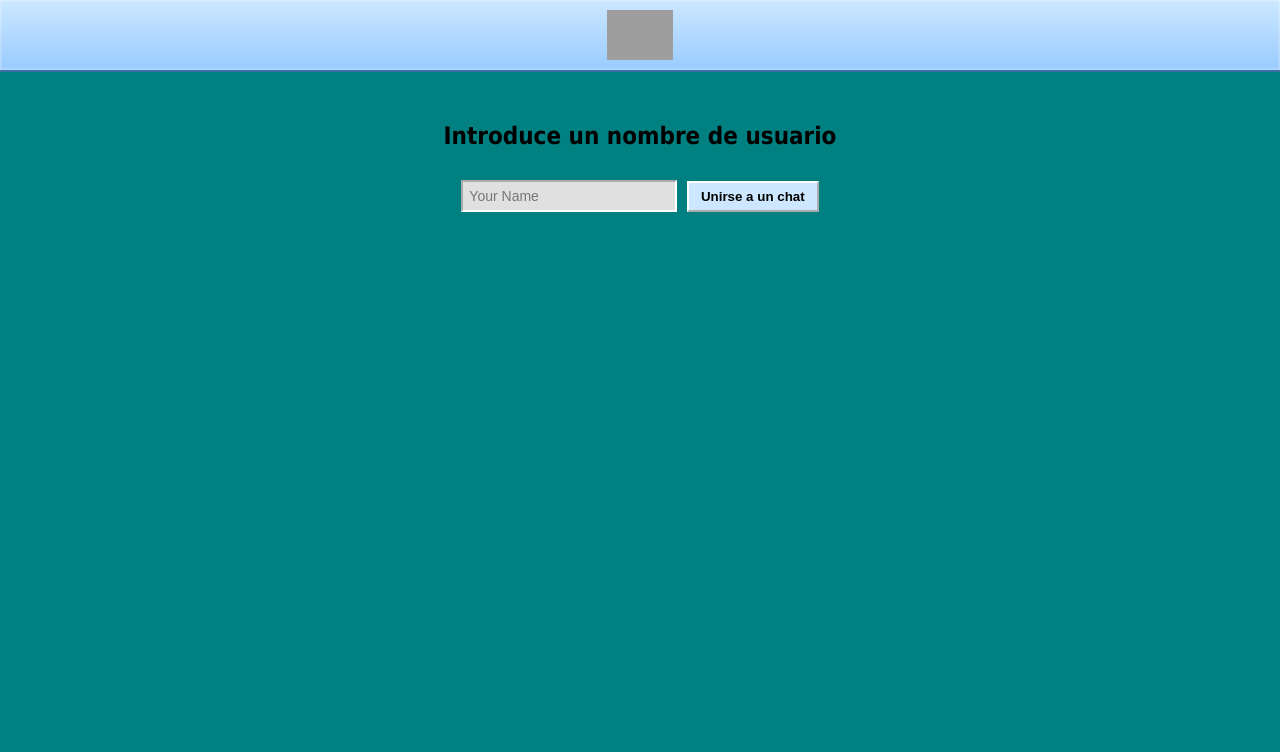
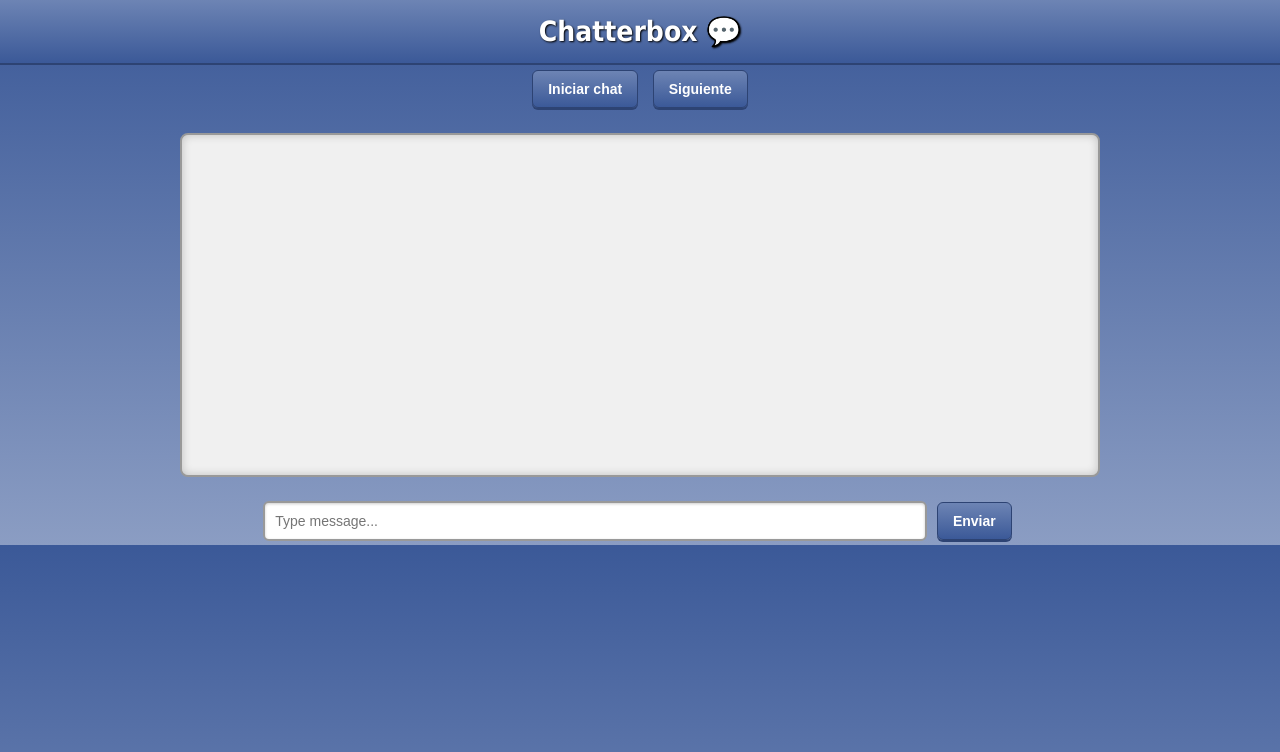
Before and after one commit to River409/chatter-box, a plain HTML site: page index.html in a window 1280 px wide. Drawn offline with Linux system fonts and the light colour scheme; grey boxes are pictures that could not be loaded.

Commit message:
Update title and styles for Chatterbox app

```diff
--- a/index.html
+++ b/index.html
@@ -1,164 +1,137 @@
 <!DOCTYPE html>
 <html>
 <head>
-  <title>Chatterbox (¡habla con extraños!)</title>
+  <title>Chatterbox (Habla con randoms!)</title>
   <style>
-    /* ---------------- Body / Windows XP style ---------------- */
 body {
-      font-family: "Tahoma", sans-serif;
-      background: #008080; /* XP teal background */
-      color: #000;
-      text-align: center;
+  font-family: "Tahoma", "Verdana", sans-serif;
+  background: linear-gradient(to bottom, #3b5998, #8b9dc3);
   margin: 0;
   padding: 0;
+  text-align: center;
+  color: #222;
 }
 
-    /* ---------------- Header / Logo ---------------- */
-    #headerLogo {
-      background: linear-gradient(to bottom, #cce7ff, #99ccff);
-      padding: 10px;
-      border-bottom: 2px solid #3b6ea5;
-      box-shadow: inset 0 0 3px rgba(255,255,255,0.7);
+/* Header */
+h1 {
+  background: linear-gradient(to bottom, #6d84b4, #3b5998);
+  color: white;
+  padding: 15px;
+  margin: 0;
+  border-bottom: 2px solid #2d4373;
+  text-shadow: 1px 1px 2px #000;
+  font-size: 28px;
 }
 
-    #headerLogo img#logo {
-      height: 50px;
-      vertical-align: middle;
-    }
+/* Chat box */
+#chat {
+  height: 320px;
+  width: 70%;
+  margin: 20px auto;
+  padding: 10px;
+  overflow-y: auto;
 
-    /* ---------------- Login Screen ---------------- */
-    #loginScreen {
-      margin-top: 50px;
-    }
+  background: #f0f0f0;
+  border: 2px solid #999;
+  border-radius: 8px;
 
-    #loginScreen input {
-      padding: 6px;
-      width: 200px;
-      border: 2px inset #fff;
-      background: #e0e0e0;
+  box-shadow: inset 0 0 10px rgba(0,0,0,0.2);
+  text-align: left;
   font-size: 14px;
 }
 
-    #loginScreen button {
-      padding: 6px 12px;
-      border: 2px outset #fff;
-      background: #cce7ff;
-      cursor: pointer;
-      font-weight: bold;
-      margin-left: 5px;
+/* Messages */
+#chat p {
+  background: #ffffff;
+  padding: 6px 10px;
+  margin: 5px 0;
+  border-radius: 6px;
+  border: 1px solid #ccc;
 }
 
-    #loginScreen button:hover {
-      background: #99ccff;
+/* Input */
+input {
+  width: 50%;
+  padding: 10px;
+
+  border: 2px solid #999;
+  border-radius: 6px;
+
+  background: #fff;
+  font-size: 14px;
+
+  box-shadow: inset 0 1px 3px rgba(0,0,0,0.2);
 }
 
-    /* ---------------- Chat Window ---------------- */
-    #chatUI {
-      display: none;
-      margin-top: 20px;
+/* Buttons */
+button {
+  padding: 10px 15px;
+  margin: 5px;
+
+  font-size: 14px;
+  font-weight: bold;
+
+  color: white;
+  border: 1px solid #2d4373;
+  border-radius: 6px;
+
+  cursor: pointer;
+
+  background: linear-gradient(to bottom, #6d84b4, #3b5998);
+  box-shadow: 0 2px 0 #2d4373;
 }
 
-    #chat {
-      height: 300px;
-      overflow-y: auto;
-      border: 2px solid #3b6ea5;
-      margin: 10px auto;
-      width: 70%;
-      padding: 10px;
-      background: #e0f0ff;
-      border-radius: 4px;
+/* Button hover */
+button:hover {
+  background: linear-gradient(to bottom, #8b9dc3, #4c66a4);
 }
 
-    /* ---------------- Messages / Bubbles ---------------- */
-    .message {
-      display: flex;
-      align-items: center;
-      margin: 8px 0;
+/* Button click (pressed effect) */
+button:active {
+  box-shadow: 0 1px 0 #2d4373;
+  transform: translateY(1px);
 }
 
-    .message .avatar {
-      width: 32px;
-      height: 32px;
-      border-radius: 50%;
-      margin-right: 8px;
-      background-size: cover;
-      background-position: center;
-      border: 2px solid #3b6ea5;
-    }
-
-    .message.me .bubble {
-      background: #b3f0b3;
-      border: 1px solid #3b6ea5;
-      padding: 5px 8px;
-      border-radius: 4px;
-      margin-left: auto;
-      max-width: 70%;
-    }
-
-    .message.other .bubble {
-      background: #fff48c;
-      border: 1px solid #3b6ea5;
-      padding: 5px 8px;
-      border-radius: 4px;
-      max-width: 70%;
-    }
-
-    /* ---------------- Input & Buttons ---------------- */
-    input#username, input#msg {
-      padding: 6px;
-      width: 200px;
-      border: 2px inset #fff;
-      margin-top: 10px;
-    }
-
-    button {
-      padding: 6px 12px;
-      border: 2px outset #fff;
-      background: #cce7ff;
-      cursor: pointer;
-      font-weight: bold;
-      margin-left: 5px;
-    }
-
-    button:hover {
-      background: #99ccff;
-    }
-
-    /* Scrollbar (XP style) */
+/* Scrollbar (retro-ish, WebKit only) */
 #chat::-webkit-scrollbar {
   width: 10px;
 }
+
+#chat::-webkit-scrollbar-track {
+  background: #dfe3ee;
+}
+
 #chat::-webkit-scrollbar-thumb {
-      background: #99ccff;
-      border: 1px solid #3b6ea5;
-      border-radius: 4px;
+  background: #6d84b4;
+  border-radius: 5px;
 }
   </style>
 </head>
 <body>
 
-<div id="headerLogo">
-  <img id="logo" src="https://preview.redd.it/msn-avatars-of-all-colors-v0-h70w8hxd5uha1.png?width=1024&format=png&auto=webp&s=ea9360b378a5f63881fc093f5c9097a60eadc47e" alt="Logo">
-</div>
+<h1>Chatterbox 💬</h1>
 
-<div id="loginScreen">
-  <h2>Introduce un nombre de usuario</h2>
-  <input id="username" placeholder="Your Name" />
-  <button onclick="enterChat()">Unirse a un chat</button>
-</div>
+<button onclick="startChat()">Iniciar chat</button>
+<button onclick="nextUser()">Siguiente</button>
 
-<div id="chatUI">
-  <button onclick="nextUser()">Siguiente</button>
 <div id="chat"></div>
+
 <input id="msg" placeholder="Type message..." />
-  <button onclick="send()">Enviar mensaje</button>
-</div>
+<button onclick="send()">Enviar</button>
 
 <script type="module">
   import { initializeApp } from "https://www.gstatic.com/firebasejs/10.12.2/firebase-app.js";
-  import { getDatabase, ref, set, get, remove, push, onChildAdded } from "https://www.gstatic.com/firebasejs/10.12.2/firebase-database.js";
+  import {
+    getDatabase,
+    ref,
+    set,
+    get,
+    remove,
+    push,
+    onChildAdded
+  } from "https://www.gstatic.com/firebasejs/10.12.2/firebase-database.js";
 
-  // 🔴 Replace with your Firebase config
+  // 🔴 REPLACE THIS WITH YOUR FIREBASE CONFIG
   const firebaseConfig = {
     apiKey: "AIzaSyAjL7xTLgVNsmpP2cKwDHWoR_LKH4M90F8",
     authDomain: "chatterbox-cc42e.firebaseapp.com",
@@ -172,87 +145,102 @@
   const app = initializeApp(firebaseConfig);
   const db = getDatabase(app);
 
-  let username = null;
-  const userId = "user_" + Math.random().toString(36).substring(2,9);
+  // 🧠 Unique user ID
+  const userId = "user_" + Math.random().toString(36).substring(2, 9);
+
   let currentRoom = null;
 
   const waitingRef = ref(db, "waiting");
   const roomsRef = ref(db, "rooms");
 
-  function enterChat() {
-    const name = document.getElementById("username").value.trim();
-    if (!name) { alert("Enter a username!"); return; }
-    username = name;
-    document.getElementById("loginScreen").style.display = "none";
-    document.getElementById("chatUI").style.display = "block";
-    startChat();
-  }
-
+  // 🔍 Find partner
   async function findPartner() {
     const snapshot = await get(waitingRef);
+
     if (snapshot.exists()) {
       const users = Object.keys(snapshot.val());
+
       for (let partnerId of users) {
         if (partnerId !== userId) {
           const roomId = userId + "_" + partnerId;
-          await set(ref(db, "rooms/" + roomId), { users: [userId, partnerId] });
+
+          await set(ref(db, "rooms/" + roomId), {
+            users: [userId, partnerId]
+          });
+
           await remove(ref(db, "waiting/" + partnerId));
+
           return roomId;
         }
       }
     }
+
     await set(ref(db, "waiting/" + userId), true);
     return null;
   }
 
-  window.startChat = async function() {
-    const chatDiv = document.getElementById("chat");
-    chatDiv.innerHTML = "<p>⏳ Looking for partner...</p>";
+  // ▶ Start chat
+  window.startChat = async function () {
+    document.getElementById("chat").innerHTML = "<p>Conectando a servidor</p>";
+
     const room = await findPartner();
-    if (room) joinRoom(room); else listenForMatch();
+
+    if (room) {
+      joinRoom(room);
+    } else {
+      listenForMatch();
     }
+  };
 
+  // 👂 Listen for match
   function listenForMatch() {
     onChildAdded(roomsRef, (data) => {
       const room = data.key;
       const users = data.val().users;
-      if (users.includes(userId)) joinRoom(room);
+
+      if (users.includes(userId)) {
+        joinRoom(room);
+      }
     });
   }
 
+  // 💬 Join room
   function joinRoom(roomId) {
     currentRoom = roomId;
+
     const chatRef = ref(db, "messages/" + roomId);
+
     const chatDiv = document.getElementById("chat");
-    chatDiv.innerHTML = "<p>✅ Connected! Say hi 👋</p>";
+    chatDiv.innerHTML = "<p>Conectado! Di algo...</p>";
 
     onChildAdded(chatRef, (data) => {
-      const msg = data.val();
-      const isMe = msg.userId === userId;
-      const msgHtml = `
-        <div class="message ${isMe ? "me" : "other"}">
-          <div class="avatar" style="background-image:url(${isMe ? "green.png" : "yellow.png"});"></div>
-          <div class="bubble"><b>${msg.username}:</b><br>${msg.text}</div>
-        </div>`;
-      chatDiv.innerHTML += msgHtml;
+      chatDiv.innerHTML += "<p>" + data.val().text + "</p>";
       chatDiv.scrollTop = chatDiv.scrollHeight;
     });
 
-    window.send = function() {
+    window.send = function () {
       const input = document.getElementById("msg");
+
       if (!input.value.trim()) return;
-      push(chatRef, { userId, username, text: input.value });
+
+      push(chatRef, {
+        text: input.value
+      });
+
       input.value = "";
     };
   }
 
-  window.nextUser = async function() {
+  // 🔄 Next user
+  window.nextUser = async function () {
     if (currentRoom) {
       await remove(ref(db, "messages/" + currentRoom));
       currentRoom = null;
     }
+
     startChat();
   };
+
 </script>
 
 </body>
```
Lines whose indentation alone changed are shown as unchanged.
